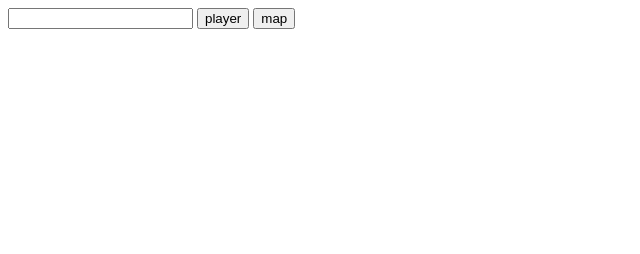
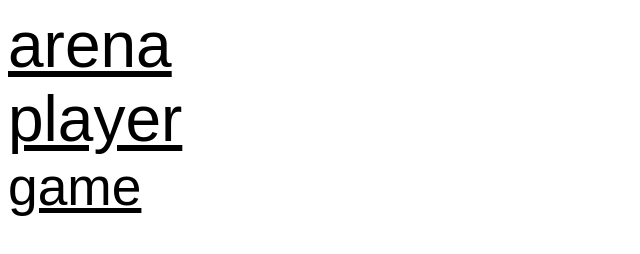
Before and after one commit to skinofstars/Twon, a website: page public/index.html in a window 1280 px wide. Shown: the whole page, without its empty margins (0-640 px from the left). Drawn offline with Linux system fonts and the light colour scheme.

Commit message:
added handy index and no scale meta tag

```diff
--- a/public/index.html
+++ b/public/index.html
@@ -7,13 +7,21 @@
 
   <title>index</title>
 
-  <meta name="viewport" content="width=device-width, initial-scale=1.0">
+  <meta name="viewport" content="width=device-width, initial-scale=1.0, user-scalable=no">
+<style type="text/css" media="screen">
+	body{
+		font-family:sans-serif;
+	}
+	a{
+		color:#000;
+		font-size:4em;
+		display:block;
+	}
+</style>
 </head>
 <body>
-  <form>
-    <input name="game" type="text">
-    <input type="submit" value="player" />
-    <input type="submit" value="map" />
-  </form>
+  <a href="arena.html" id="" title="arena">arena</a>
+  <a href="player.html" id="" title="player">player</a>
+  <small><a href="game.html" id="" title="player">game</a></small>
 </body>
 </html>
```
Also changed, not shown: public/arena.html (+1 -1 lines), public/game.html (+1 -1 lines), public/player.html (+1 -1 lines).
